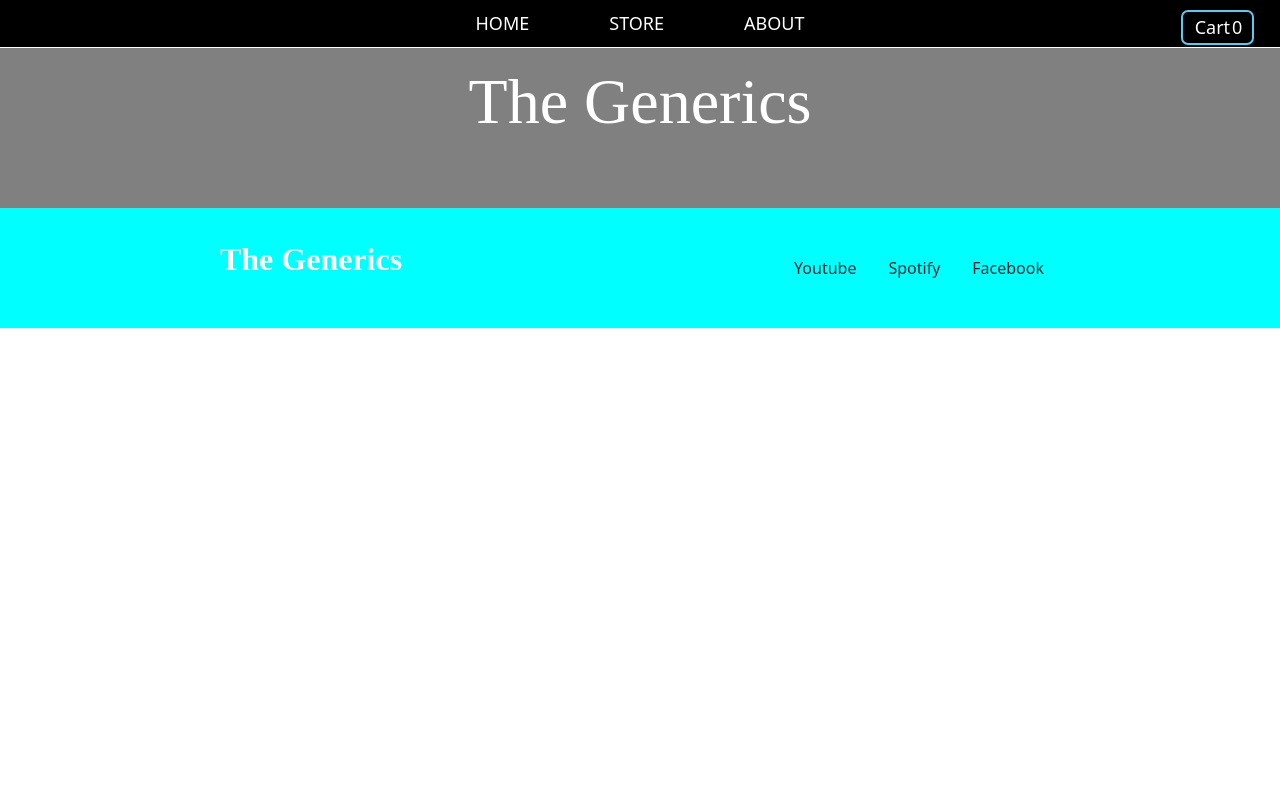
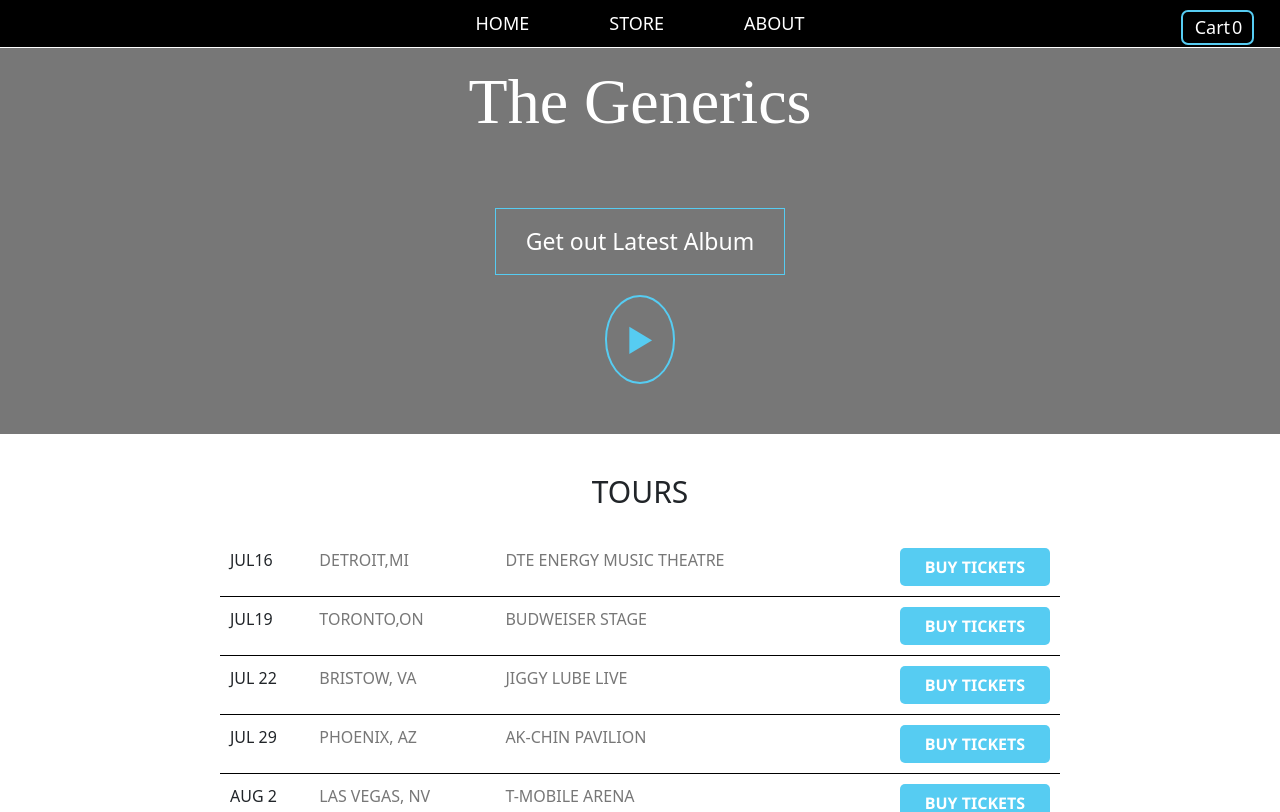
Before and after one commit to Ritukalpa99/reactjs-projects, a React (Create React App) app in the folder Ecommerce/: page /home in a window 1280 px wide. Shown: the top 812 px of the page. Built offline with nearby package versions, Linux system fonts and the light colour scheme.

Commit message:
home page implementation done

```diff
--- a/Ecommerce/src/App.js
+++ b/Ecommerce/src/App.js
@@ -3,9 +3,9 @@ import Header from "./components/Header/Header";
 import Footer from "./components/Footer";
 import Cart from "./components/Cart/Cart";
 import About from "./components/About/About";
+import Home from "./components/Home/Home";
 import { useState } from "react";
 import { CartProvider } from "./store/cart-context";
-// import { createBrowserRouter, RouterProvider} from "react-router-dom";
 import { BrowserRouter as Router, Routes, Route } from "react-router-dom";
 const productsArr = [
 	{
@@ -34,11 +34,6 @@ const productsArr = [
 	},
 ];
 
-// const router = createBrowserRouter([
-// 	{path : '/', element : <Content items={productsArr}/>},
-// 	{path : '/about', element : <About />}
-// ])
-
 const App = () => {
 	const [isCartOpen, setIsCartOpen] = useState(false);
 
@@ -54,10 +49,10 @@ const App = () => {
 			<Router>
 				<Header onShowCart={showCartHandler} />
 				{isCartOpen && <Cart onClose={hideCartHandler} />}
-				{/* <RouterProvider router={router}/> */}
 				<Routes>
 					<Route path="/" element={<Content items={productsArr} />} />
 					<Route path="/about" element={<About />} />
+					<Route path="/home" element={<Home />} />
 				</Routes>
 				<Footer />
 			</Router>
--- a/Ecommerce/src/components/Header/Header.module.css
+++ b/Ecommerce/src/components/Header/Header.module.css
@@ -1,5 +1,5 @@
 .title {
-    background-color: grey;
+    background-color: #777;
     margin-top: 3rem;
     padding: 1rem;
     height: 10rem;
--- a/Ecommerce/src/components/Header/Nav.js
+++ b/Ecommerce/src/components/Header/Nav.js
@@ -11,12 +11,12 @@ const Nav = (props) => {
     return <ul className={classes['nav-list']}>
         <li>
             {/* <a href="/">Home</a> */}
-            <NavLink to="/">HOME</NavLink>
+            <NavLink to="/home">HOME</NavLink>
             {/* <Link to="/">HOME</Link> */}
         </li>
         <li>
             {/* <a href="/store">Home</a> */}
-            <NavLink to="/store">STORE</NavLink>
+            <NavLink to="/">STORE</NavLink>
             {/* <Link to="/store">STORE</Link> */}
         </li>
         <li>
--- /dev/null
+++ b/Ecommerce/src/components/Home/Home.js
@@ -0,0 +1,16 @@
+import classes from "./Home.module.css"
+import Tours from "./Tours"
+const Home = () => {
+    return <><div className={classes.header}>
+        <button className={classes['latest-album']}>
+            Get out Latest Album
+        </button>
+        <button className={classes['play-btn']}>
+        ►
+        </button>
+    </div>
+    <Tours />
+    </>
+}
+
+export default Home;
--- /dev/null
+++ b/Ecommerce/src/components/Home/Home.module.css
@@ -0,0 +1,33 @@
+.header {
+    text-align: center;
+    margin: 0;
+    padding: 0px;
+    padding-bottom: 30px;
+    background: #777;
+    color: white;
+}
+
+.latest-album {
+    display: block;
+    border:  1px solid #56CCF2;
+    padding: 15px 30px;
+    font-size: 23px;
+    font-weight: 200;
+    margin: 0px auto;
+    background: inherit;
+    cursor: pointer;
+    color: white;
+}
+
+.play-btn {
+    cursor: pointer;
+    display: block;
+    border: 2px solid #56CCF2;
+    border-radius: 50%;
+    padding: 20px;
+    font-size: 30px;
+    font-weight: 200;
+    margin: 20px auto;
+    background: inherit;
+    color: #56CCF2;
+}
--- /dev/null
+++ b/Ecommerce/src/components/Home/TourItem.js
@@ -0,0 +1,12 @@
+import classes from "./TourItem.module.css"
+
+const TourItem = (props) => {
+    return <div className={classes['tour-item']}>
+        <span className={classes['tour-date']}>{props.date}</span>
+        <span className={classes['tour-place']}>{props.place}</span>
+        <span className={classes['tour-spec-place']}>{props.location}</span>
+        <button className={classes['buy-btn']}>BUY TICKETS</button>
+    </div>
+}
+
+export default TourItem;
--- /dev/null
+++ b/Ecommerce/src/components/Home/TourItem.module.css
@@ -0,0 +1,30 @@
+.tour-item {
+    display: flex;
+    border-bottom: 1px solid black;
+    padding: 10px;
+}
+
+.tour-date {
+    width: 12%;
+}
+
+.tour-place {
+    width: 25%;
+    color : #777;
+}
+
+.tour-spec-place {
+    width: 53%;
+    color: #777;
+}
+
+.buy-btn {
+    width: 20%;
+    background: #56CCF2;
+    color: white;
+    border: none;
+    padding: 7px;
+    border-radius: 5px;
+    font-weight: 700;
+    font-family: 'Segoe UI', Tahoma, Geneva, Verdana, sans-serif;
+}
--- /dev/null
+++ b/Ecommerce/src/components/Home/Tours.js
@@ -0,0 +1,48 @@
+import TourItem from "./TourItem";
+import classes from "./Tours.module.css"
+
+const tourDetails = [
+    {
+        date : "JUL16",
+        place : "DETROIT,MI",
+        location : "DTE ENERGY MUSIC THEATRE"
+    },
+    {
+        date : "JUL19",
+        place : "TORONTO,ON",
+        location : "BUDWEISER STAGE"
+    },
+    {
+        date : "JUL 22",
+        place : " BRISTOW, VA",
+        location : "JIGGY LUBE LIVE"
+    },
+    {
+        date : "JUL 29",
+        place : "PHOENIX, AZ",
+        location : " AK-CHIN PAVILION"
+    },
+    {
+        date : "AUG 2",
+        place : "LAS VEGAS, NV",
+        location : "T-MOBILE ARENA"
+    },
+    {
+        date : "AUG 7",
+        place : "CONCORD, CA",
+        location : "CONCORD PAVILION"
+    },
+]
+const Tours = () => {
+    return <section className={classes.tours}>
+        <h2 className={classes.title}>TOURS</h2>
+        {
+            tourDetails.map((item) => {
+                return <TourItem key={item.date} date={item.date} place={item.place} location={item.location}/>
+            })
+        }
+        {/* <TourItem /> */}
+    </section>
+}
+
+export default Tours;
--- /dev/null
+++ b/Ecommerce/src/components/Home/Tours.module.css
@@ -0,0 +1,14 @@
+* {
+    box-sizing: border-box;
+}
+.tours {
+    max-width: 900px;
+    margin: 0 auto;
+    padding: 20px 30px;
+}
+
+.title {
+    text-align: center;
+    padding: 20px;
+    font-size: 30px;
+}
```
